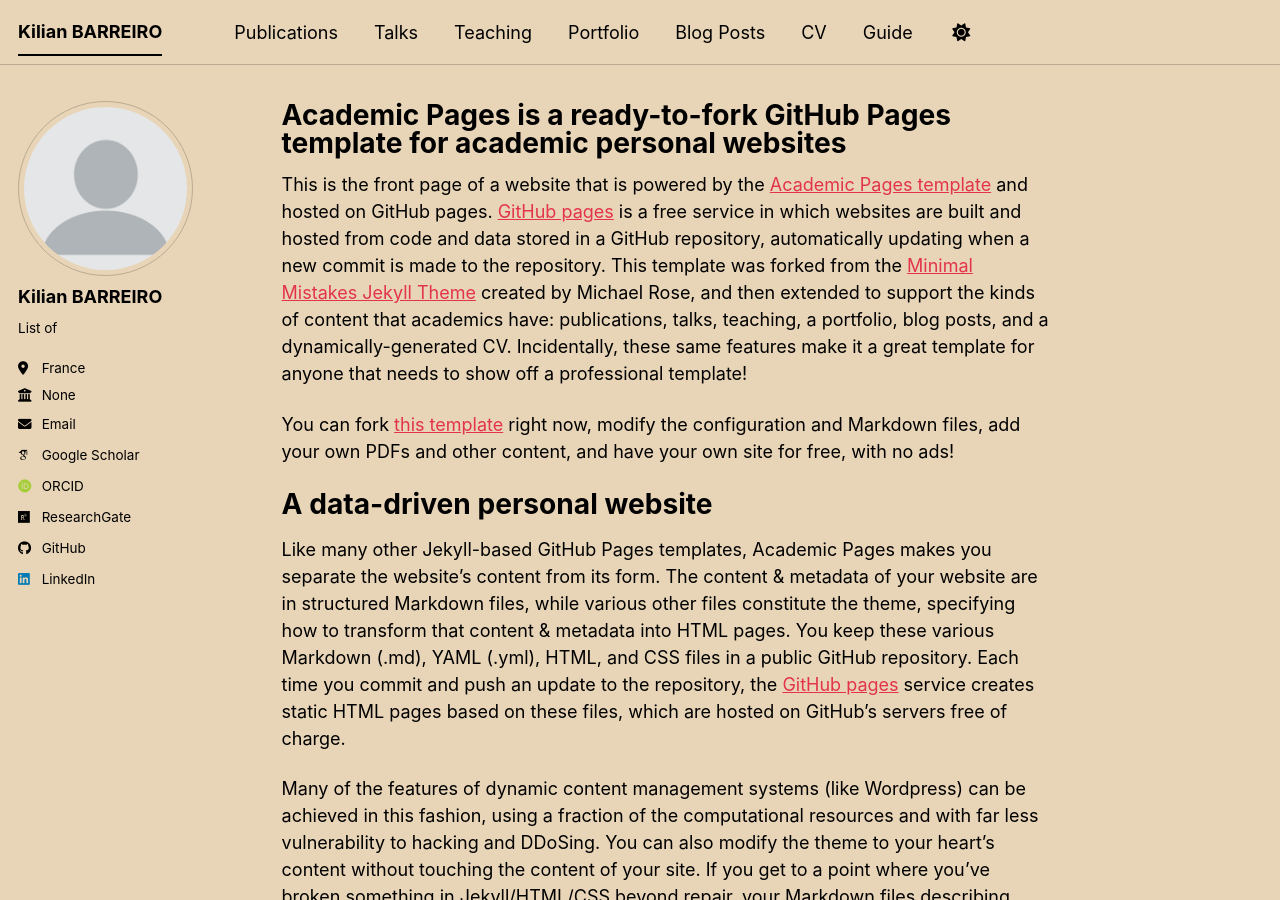
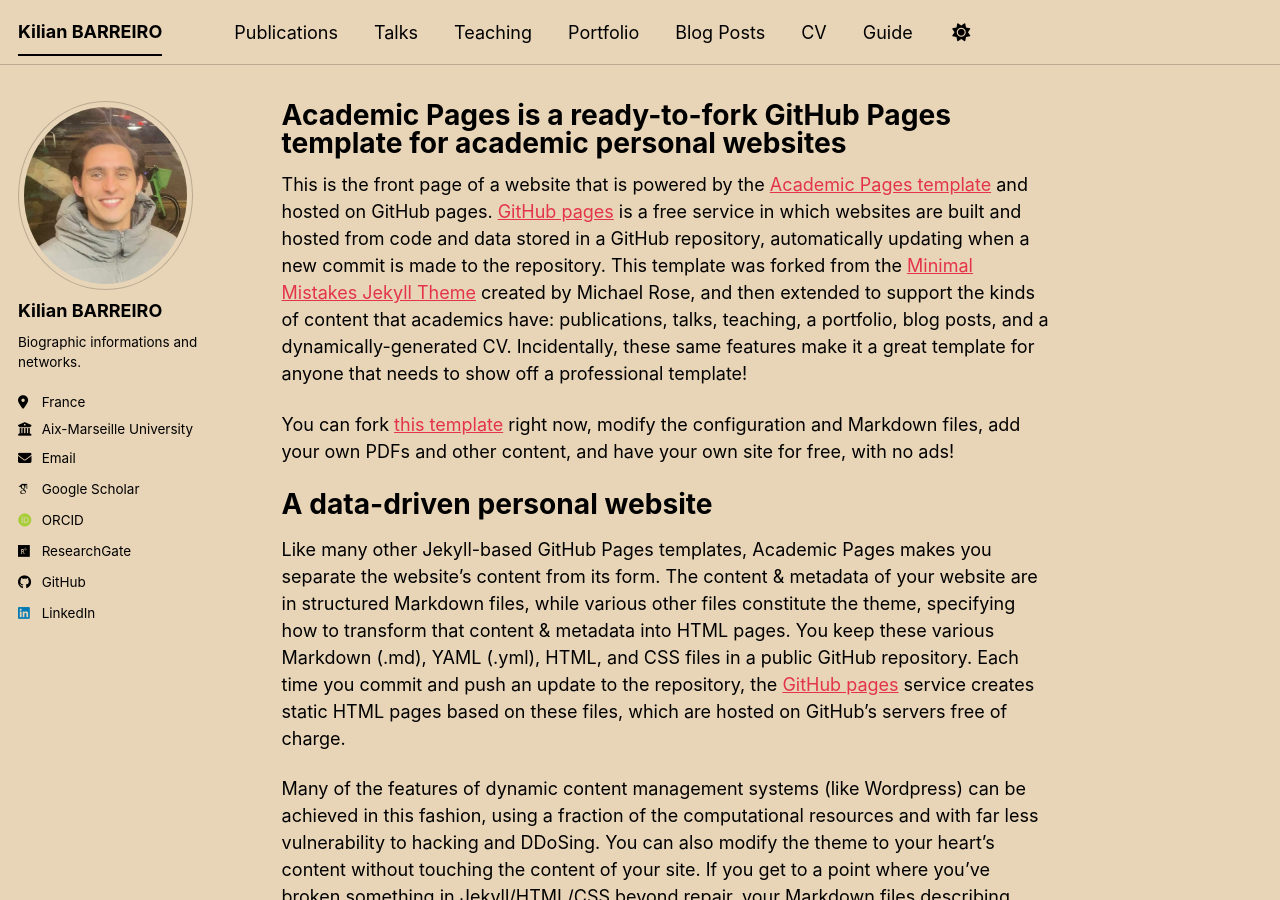
Before and after one commit to KilianBARREIRO/KilianBARREIRO.github.io, a Jekyll site: the page built from _pages/about.md, in a window 1280 px wide and 900 px high. Built offline with Jekyll 4.4.1, drawn with Linux system fonts in a browser that asks for light colours; some web fonts are replaced; a script bundle is joined from its source files by our own code; library files that are not in the unit come from our copies.

Commit message:
update pp

```diff
--- a/_config.yml
+++ b/_config.yml
@@ -23,12 +23,12 @@
 #               Additional customization can be done by editing /_includes/author-profile.html
 author:
   # Biographic information
-  avatar           : "profile.png"
+  avatar           : "profilepic.jpg"
   name             : "Kilian BARREIRO"
   pronouns         : # example: "she/her"
-  bio              : "List of "
+  bio              : "Biographic informations and networks."
   location         : "France"
-  employer         : "None"
+  employer         : "Aix-Marseille University"
   uri              : # URL
   email            : "kiliangrihaultbarreiro@gmail.com"
 
```
Also changed, not shown: images/profilepic.jpg (added).
